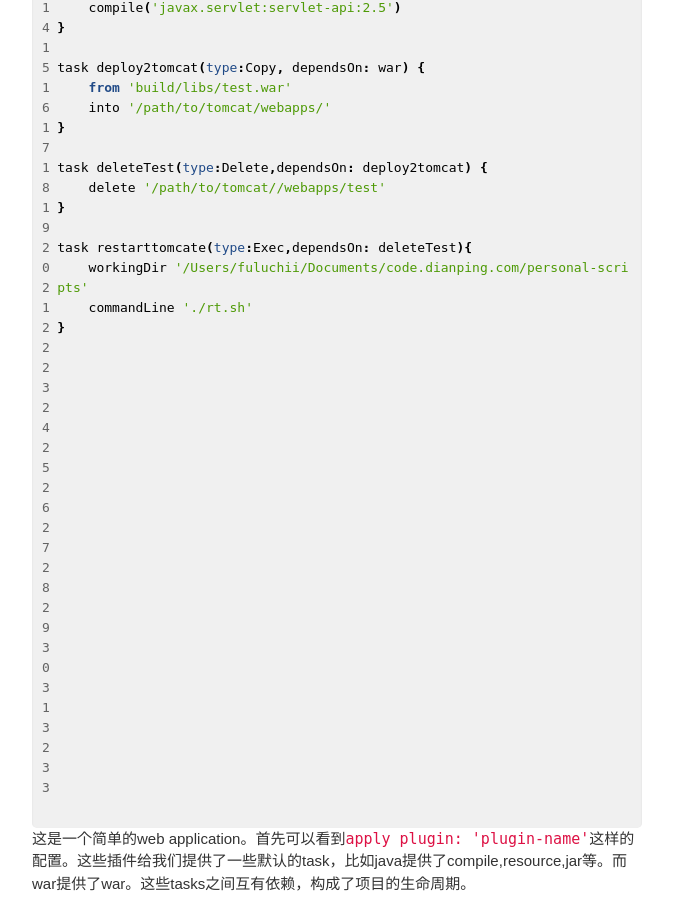
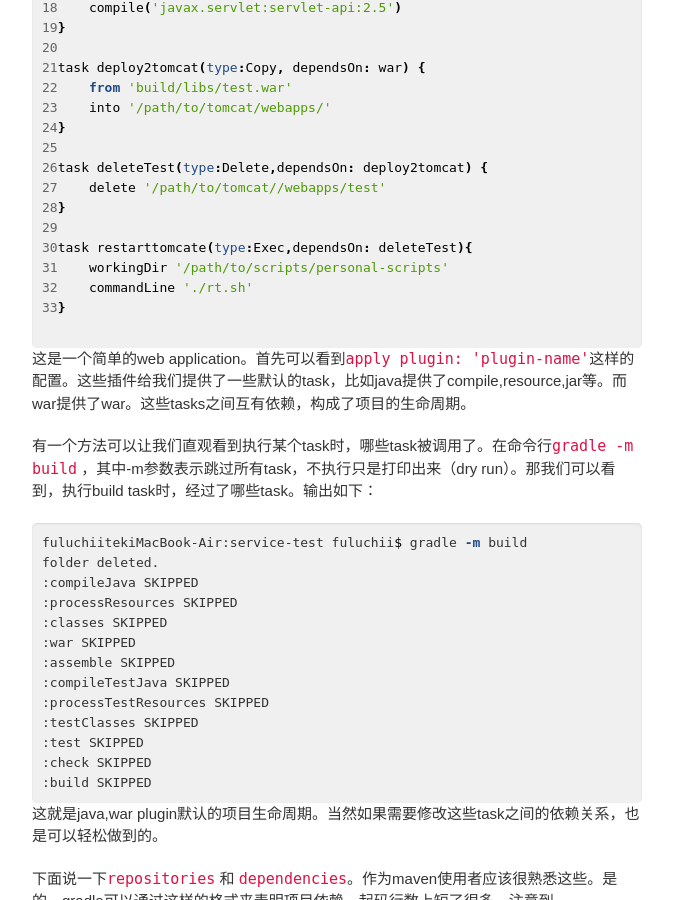
Before and after one commit to killsophia/killsophia.github.io, a Jekyll site: the page built from _posts/2013-04-04-start-with-gradle.md, in a window 1280 px wide and 900 px high, scrolled down 1227 px. Shown: the whole window, without its empty margins (293-966 px from the left). Built offline with Jekyll 4.4.1, drawn with Linux system fonts in a browser that asks for light colours; Markdown is read by kramdown in place of the engine named in the settings; comment, search, counter and statistics services are not loaded.

```diff
--- a/_posts/2013-04-04-start-with-gradle.md
+++ b/_posts/2013-04-04-start-with-gradle.md
@@ -55,7 +55,7 @@
 }
 
 task restarttomcate(type:Exec,dependsOn: deleteTest){
-    workingDir '/Users/fuluchii/Documents/code.dianping.com/personal-scripts'
+    workingDir '/path/to/scripts/personal-scripts'
     commandLine './rt.sh'
 }
 {% endhighlight %}
```
